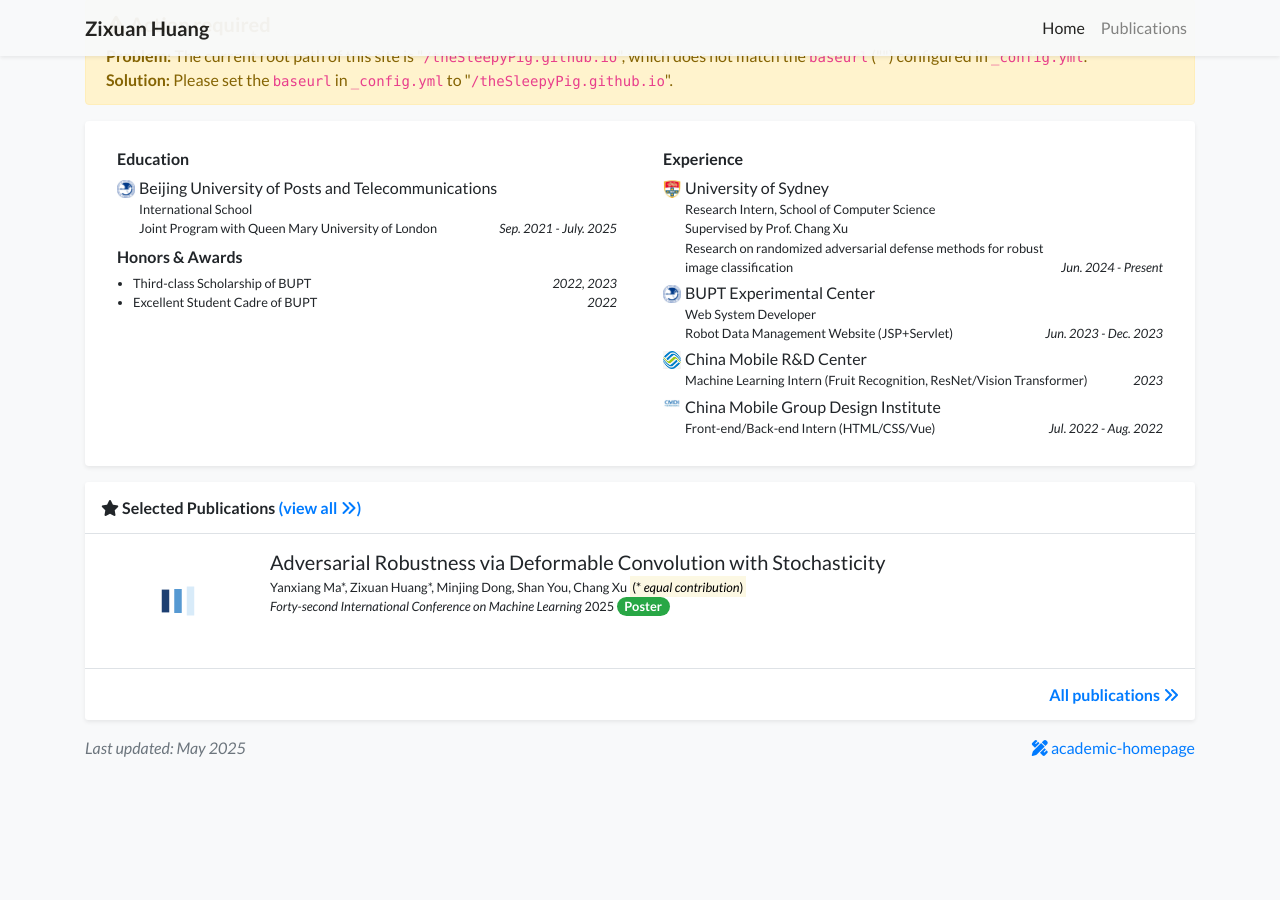
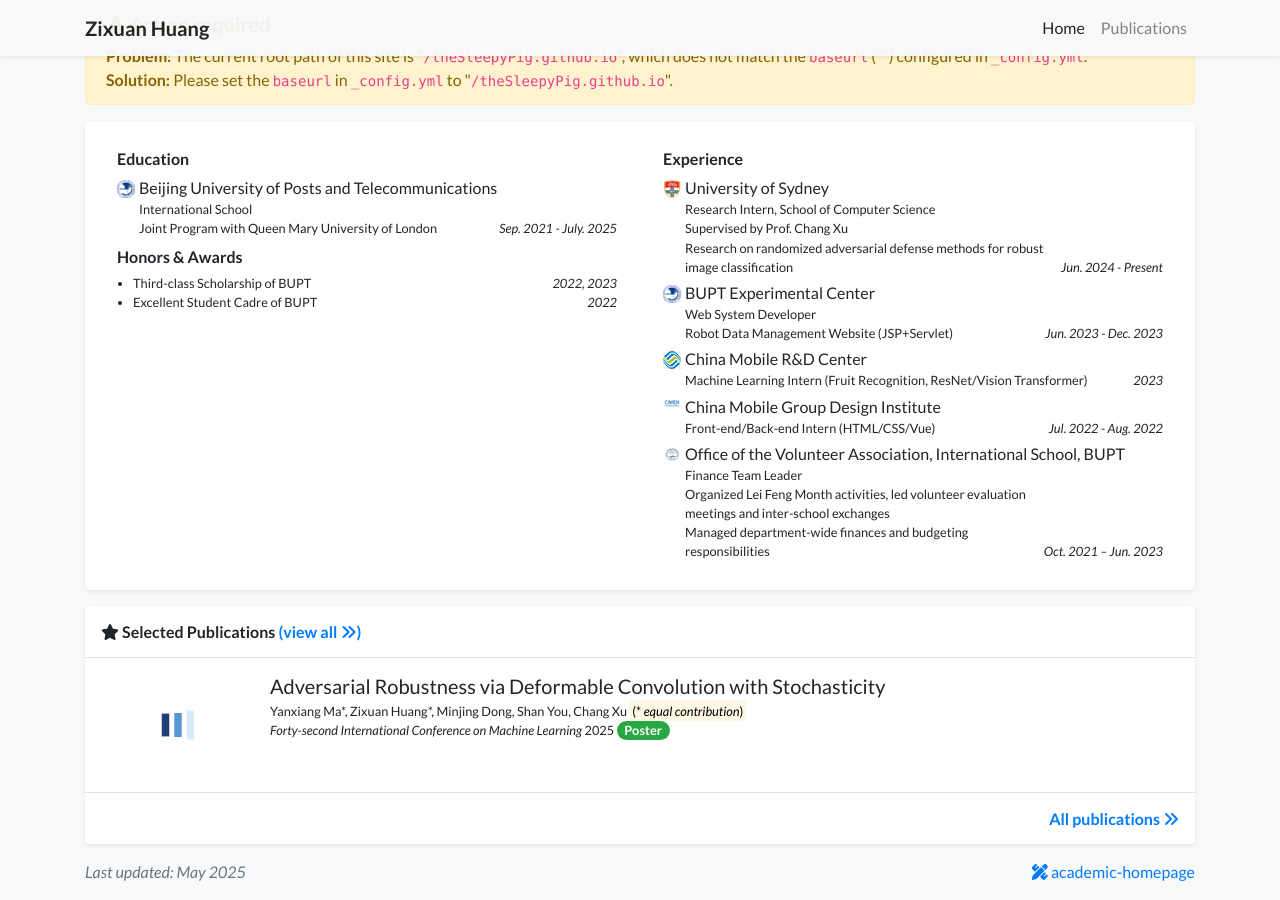
Before and after one commit to theSleepyPig/theSleepyPig.github.io, a Jekyll site: the page built from index.html, in a window 1280 px wide and 900 px high, scrolled down 524 px. Built offline with Jekyll 4.4.1, drawn with Linux system fonts in a browser that asks for light colours; nearby versions of some CDN libraries; a style sheet for code colours, icons or effects is not loaded; before the commit the page ends 1300 px from its top, so only the background shows below that.

Commit message:
Update profile.yml

```diff
--- a/_data/profile.yml
+++ b/_data/profile.yml
@@ -77,6 +77,14 @@ experience:
   position: Front-end/Back-end Intern (HTML/CSS/Vue)
   date: Jul. 2022 - Aug. 2022
 
+- name: Office of the Volunteer Association, International School, BUPT
+  logo: /assets/images/badges/volun.jpg  # 记得将图标文件命名为 hongyan.png 并放入该路径
+  position: >-
+    Finance Team Leader <br/>
+    Organized Lei Feng Month activities, led volunteer evaluation meetings and inter-school exchanges <br/>
+    Managed department-wide finances and budgeting responsibilities
+  date: Oct. 2021 – Jun. 2023
+
 awards:
 - name: Third-class Scholarship of BUPT
   date: 2022, 2023
```
